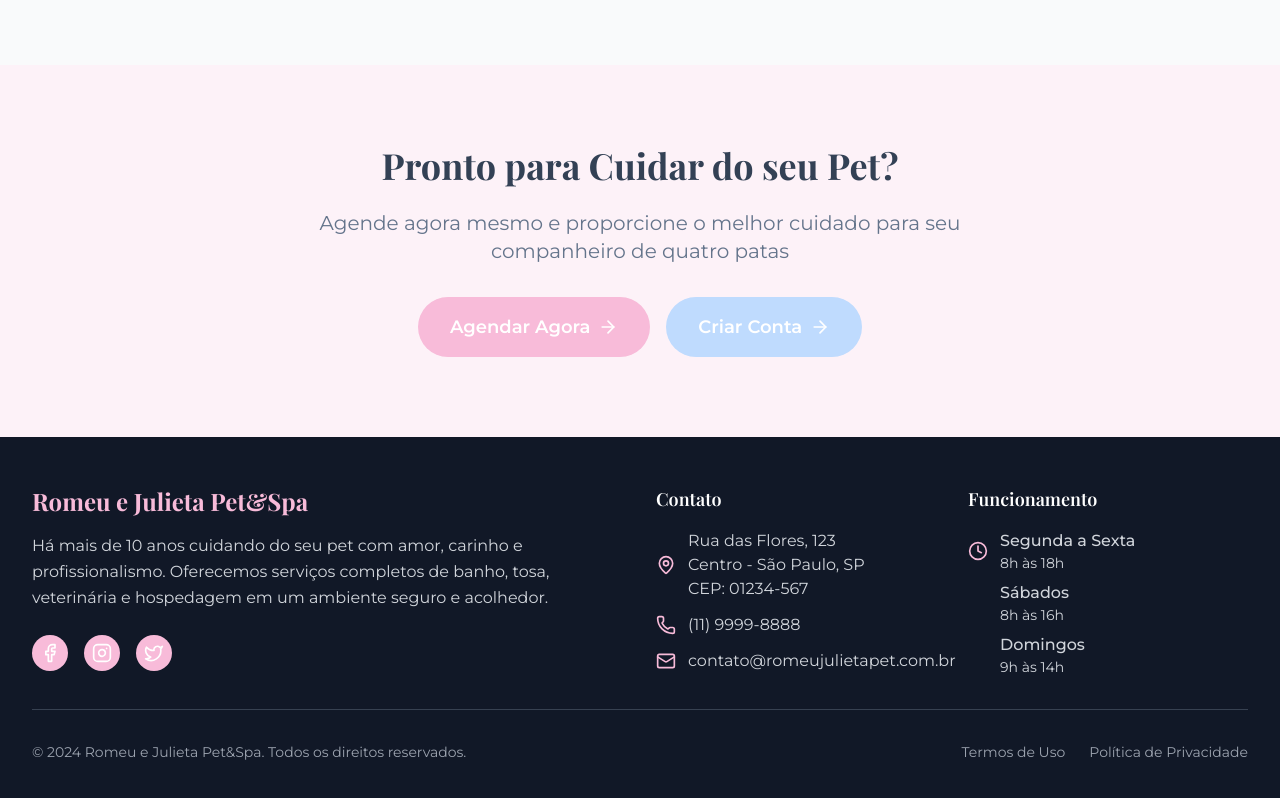
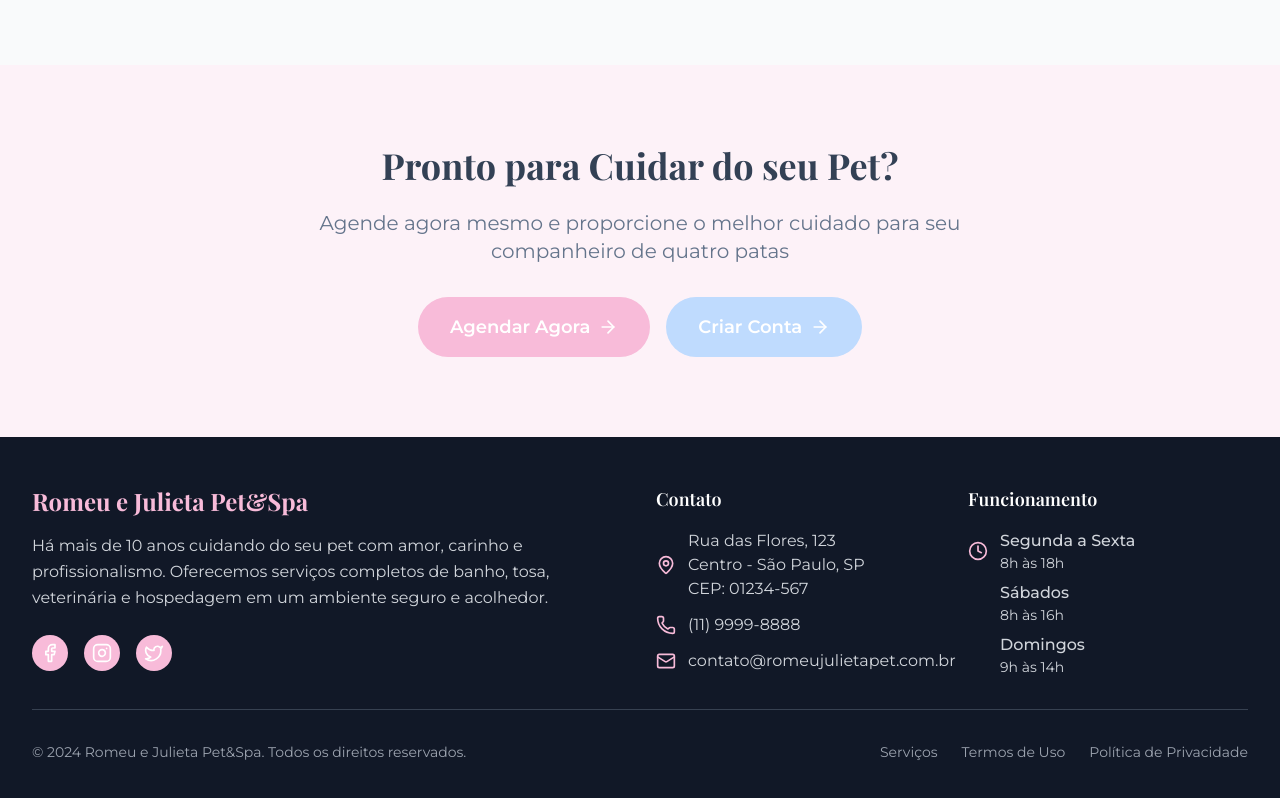
Before and after one commit to Amarildopa/petshop-romeujulieta, a React (Vite) app: page / in a window 1280 px wide. Shown: the part 6957-7755 px from the top of the page. Built offline with nearby package versions, Linux system fonts and the light colour scheme; no server answers; the database is empty.

Commit message:
fix: adiciona link Serviços no rodapé e corrige navegação com React Router

```diff
--- a/src/components/Footer.tsx
+++ b/src/components/Footer.tsx
@@ -1,4 +1,5 @@
 import React from 'react';
+import { Link } from 'react-router-dom';
 import { MapPin, Phone, Mail, Clock, Facebook, Instagram, Twitter } from 'lucide-react';
 
 const Footer: React.FC = () => {
@@ -101,12 +102,15 @@ const Footer: React.FC = () => {
               © 2024 Romeu e Julieta Pet&Spa. Todos os direitos reservados.
             </p>
             <div className="flex space-x-6 mt-4 md:mt-0">
-              <a href="/termos" className="text-gray-400 hover:text-primary text-sm transition-colors duration-300">
+              <Link to="/services" className="text-gray-400 hover:text-primary text-sm transition-colors duration-300">
+                Serviços
+              </Link>
+              <Link to="/termos" className="text-gray-400 hover:text-primary text-sm transition-colors duration-300">
                 Termos de Uso
-              </a>
-              <a href="/privacidade" className="text-gray-400 hover:text-primary text-sm transition-colors duration-300">
+              </Link>
+              <Link to="/privacidade" className="text-gray-400 hover:text-primary text-sm transition-colors duration-300">
                 Política de Privacidade
-              </a>
+              </Link>
             </div>
           </div>
         </div>
```
